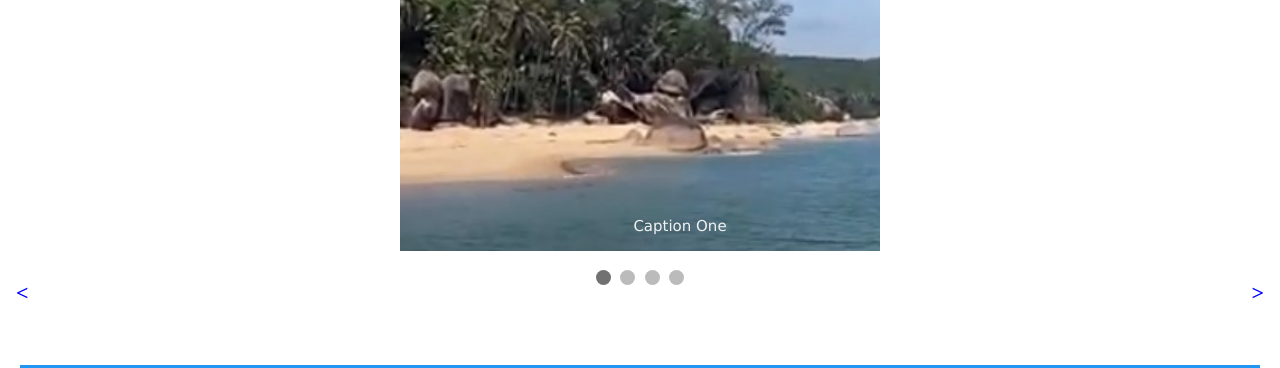
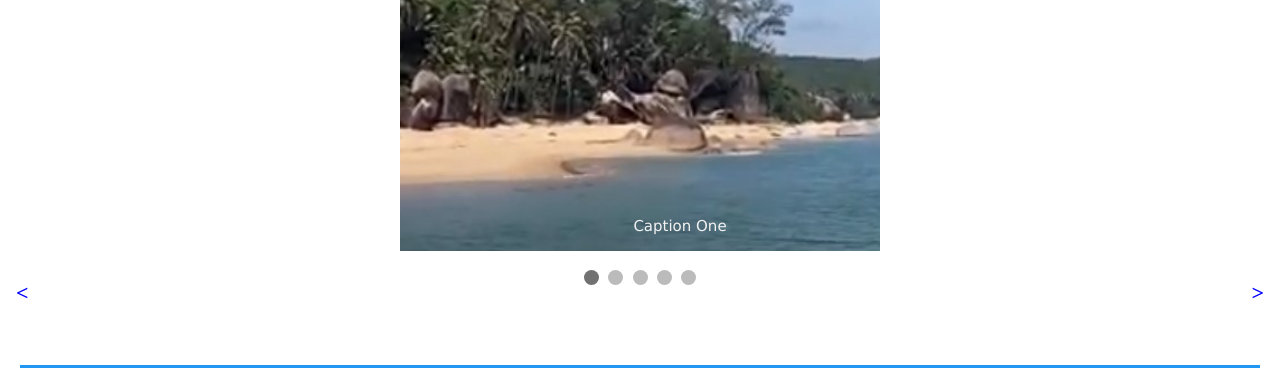
Before and after one commit to 6620410164/Mywebpages, a plain HTML site: page tourismplaces.html in a window 1280 px wide. Shown: the part 114-482 px from the top of the page. Drawn offline with Linux system fonts and the light colour scheme.

Commit message:
Update tourismplaces.html

```diff
--- a/tourismplaces.html
+++ b/tourismplaces.html
@@ -197,6 +197,7 @@
   <span class="dot" onclick="currentSlide(2)"></span>
   <span class="dot" onclick="currentSlide(3)"></span>
   <span class="dot" onclick="currentSlide(4)"></span>
+<span class="dot" onclick="currentSlide(5)"></span>
 </div>
 
 <script>
```
